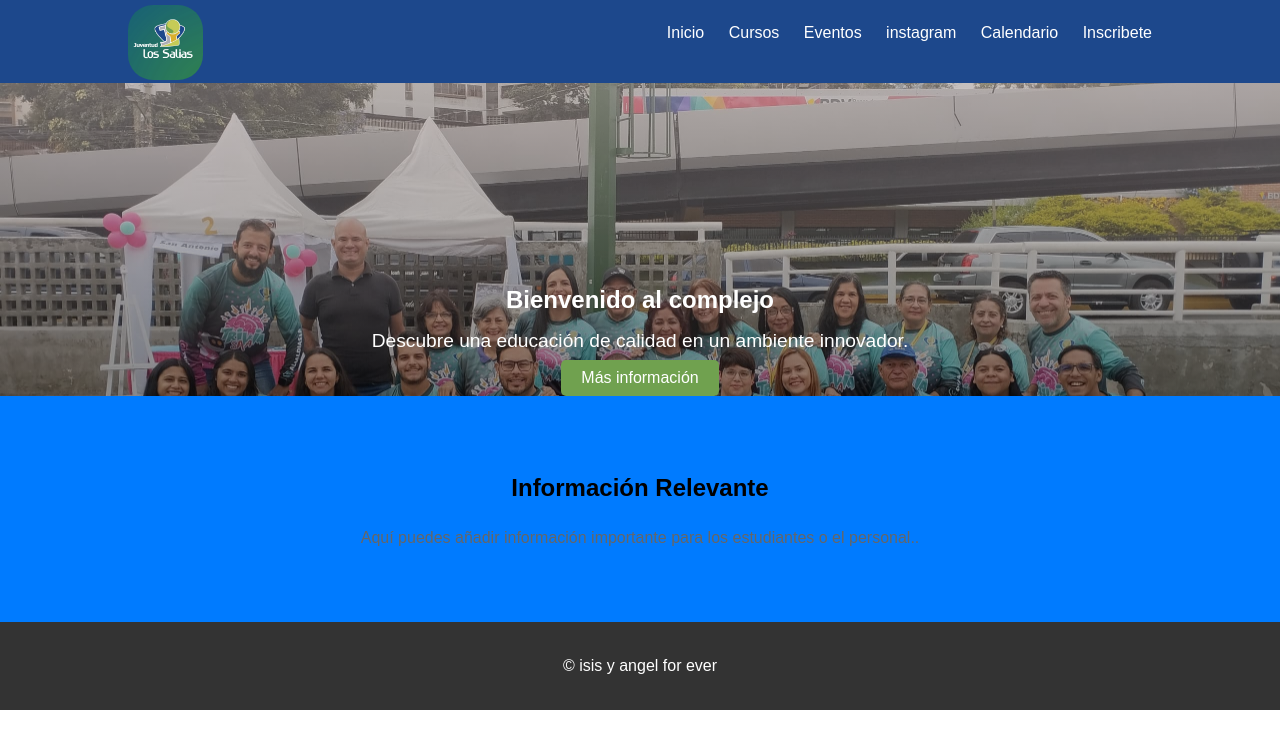
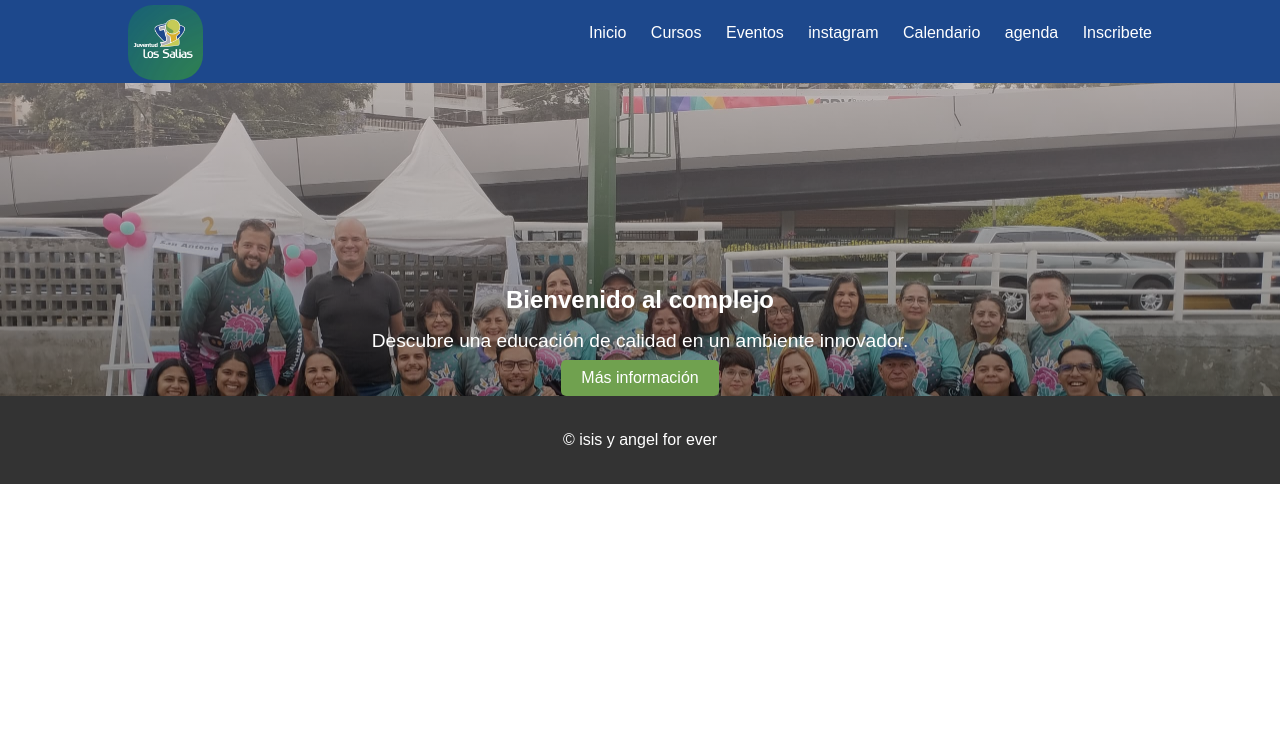
Before and after one commit to bestrolla/proyecto.io, a PHP site: page /index.php in a window 1280 px wide. Shown: the top 749 px of the page. Run offline with PHP 8.4, Linux system fonts and the light colour scheme.

Commit message:
On branch main

```diff
--- a/proyec4.0/header.php
+++ b/proyec4.0/header.php
@@ -17,11 +17,12 @@
 
             <nav>
                 <ul>
-                <li><a href="index.php">Inicio</a></li>
-                <li><a href="Cursos.php">Cursos</a></li>
+                    <li><a href="index.php">Inicio</a></li>
+                    <li><a href="Cursos.php">Cursos</a></li>
                     <li><a href="eventos.php">Eventos</a></li>
                     <li><a href="post.php">instagram</a></li>
                     <li><a href="calendario.php">Calendario</a></li>
+                    <li><a href="agenda.php">agenda</a></li>
                     <li><a href="inscrip.php">Inscribete</a></li>
                 </ul>
             </nav>
--- a/proyec4.0/index.php
+++ b/proyec4.0/index.php
@@ -9,12 +9,12 @@
         </div>
     </section>
     <!-- Sección de Información Relevante -->
-    <section class="informacion-relevante">
+    <!-- <section class="informacion-relevante">
         <div class="container">
             <h2>Información Relevante</h2>
             <p>Aquí puedes añadir información importante para los estudiantes o el personal..</p>
         </div>
-    </section>
+    </section> -->
 <?php include('footer.php');?>
 </body>
 </html>
```
